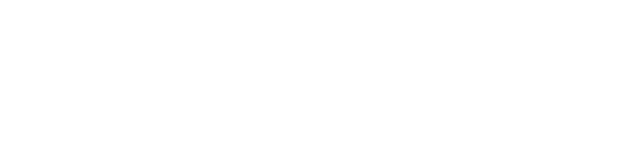
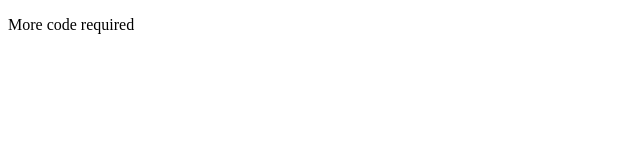
Before and after one commit to BathulaSrinuvas/git_github_tutorial, a plain HTML site: page index.html in a window 1280 px wide. Shown: the whole page, without its empty margins (0-640 px from the left). Drawn offline with Linux system fonts and the light colour scheme.

Commit message:
more changes in index

```diff
--- a/index.html
+++ b/index.html
@@ -27,6 +27,7 @@
   </head>
   <body>
     <noscript>You need to enable JavaScript to run this app.</noscript>
+    <p>More code required</p>
     <!--
       This HTML file is a template.
       If you open it directly in the browser, you will see an empty page.
```
